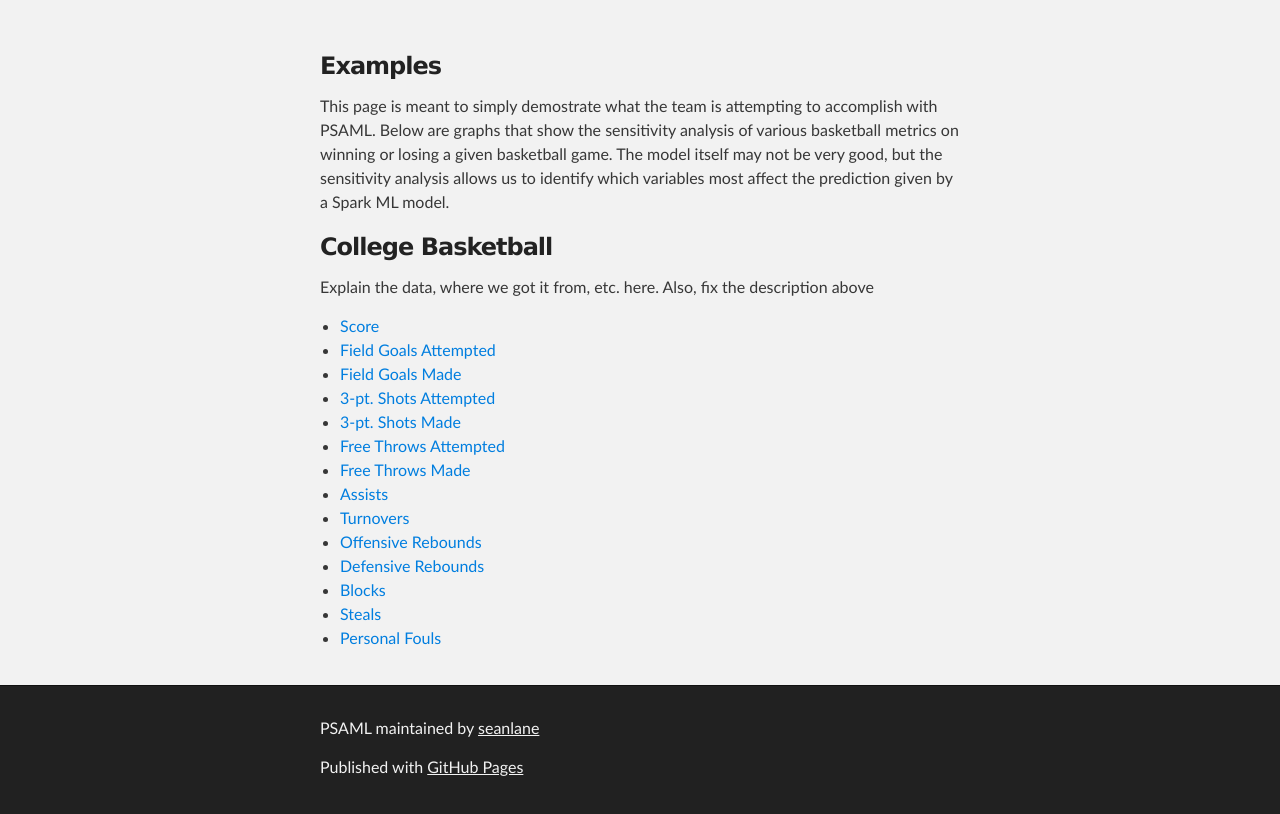
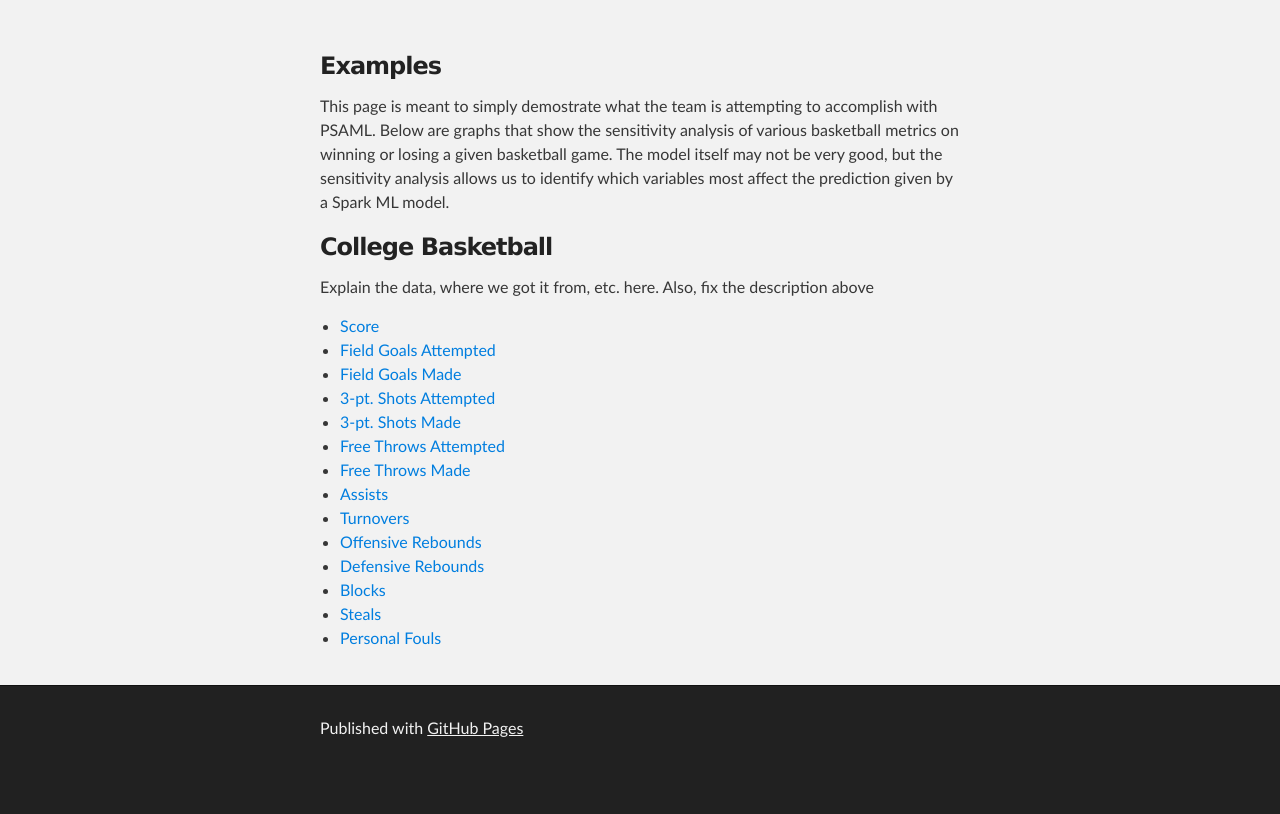
Before and after one commit to psaml/psaml.github.io, a plain HTML site: page examples.html in a window 1280 px wide. Shown: the part 212-1026 px from the top of the page. After the commit the page ends 987 px from the top, so only its background shows below. Drawn offline with Linux system fonts and the light colour scheme.

Commit message:
remove footer copyright message

```diff
--- a/examples.html
+++ b/examples.html
@@ -57,7 +57,6 @@
     <!-- FOOTER  -->
     <div id="footer_wrap" class="outer">
       <footer class="inner">
-        <p class="copyright">PSAML maintained by <a href="https://github.com/seanlane">seanlane</a></p>
         <p>Published with <a href="https://pages.github.com">GitHub Pages</a></p>
       </footer>
     </div>
```
Also changed, not shown: index.html (+0 -1 lines).
